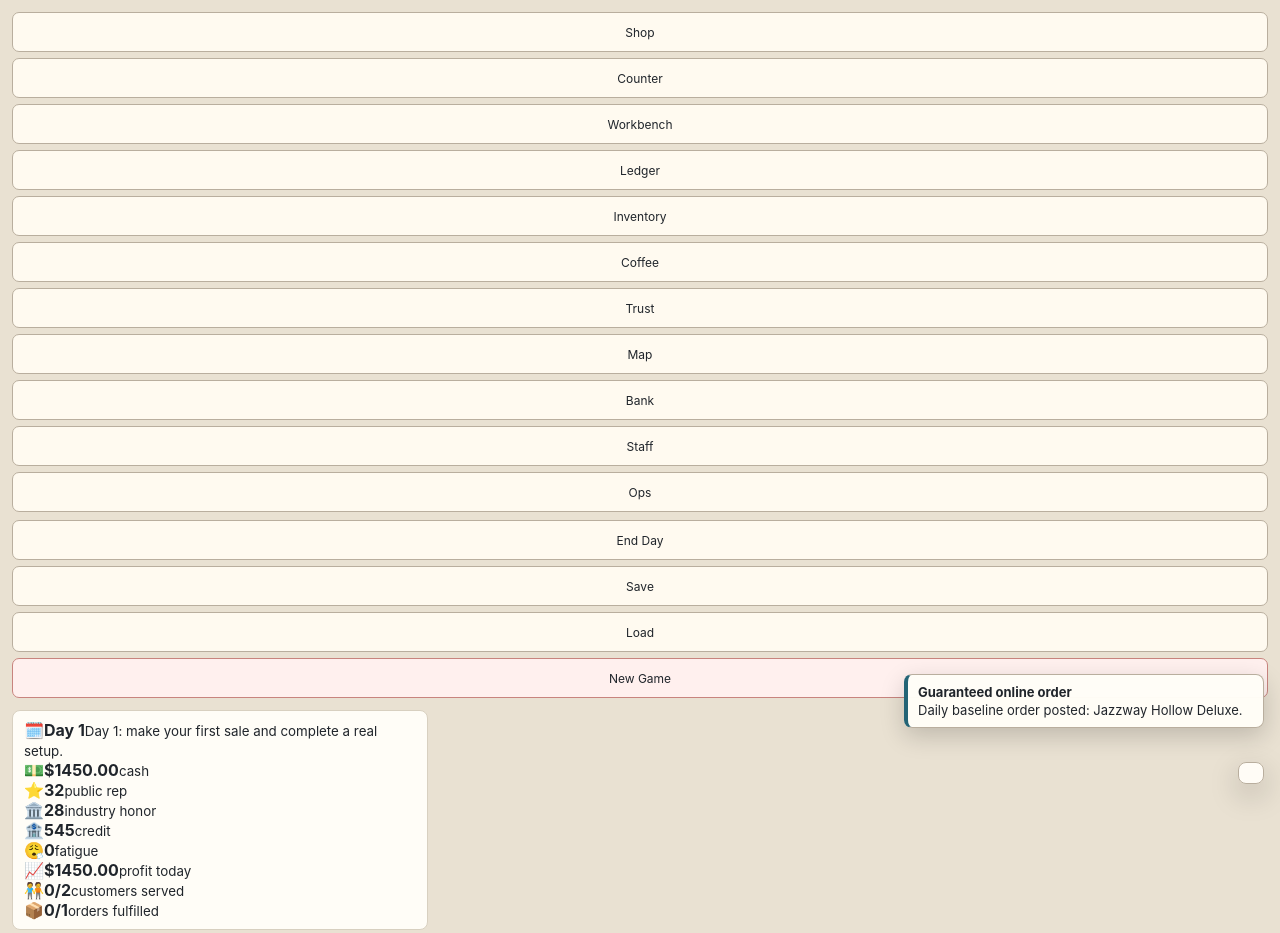
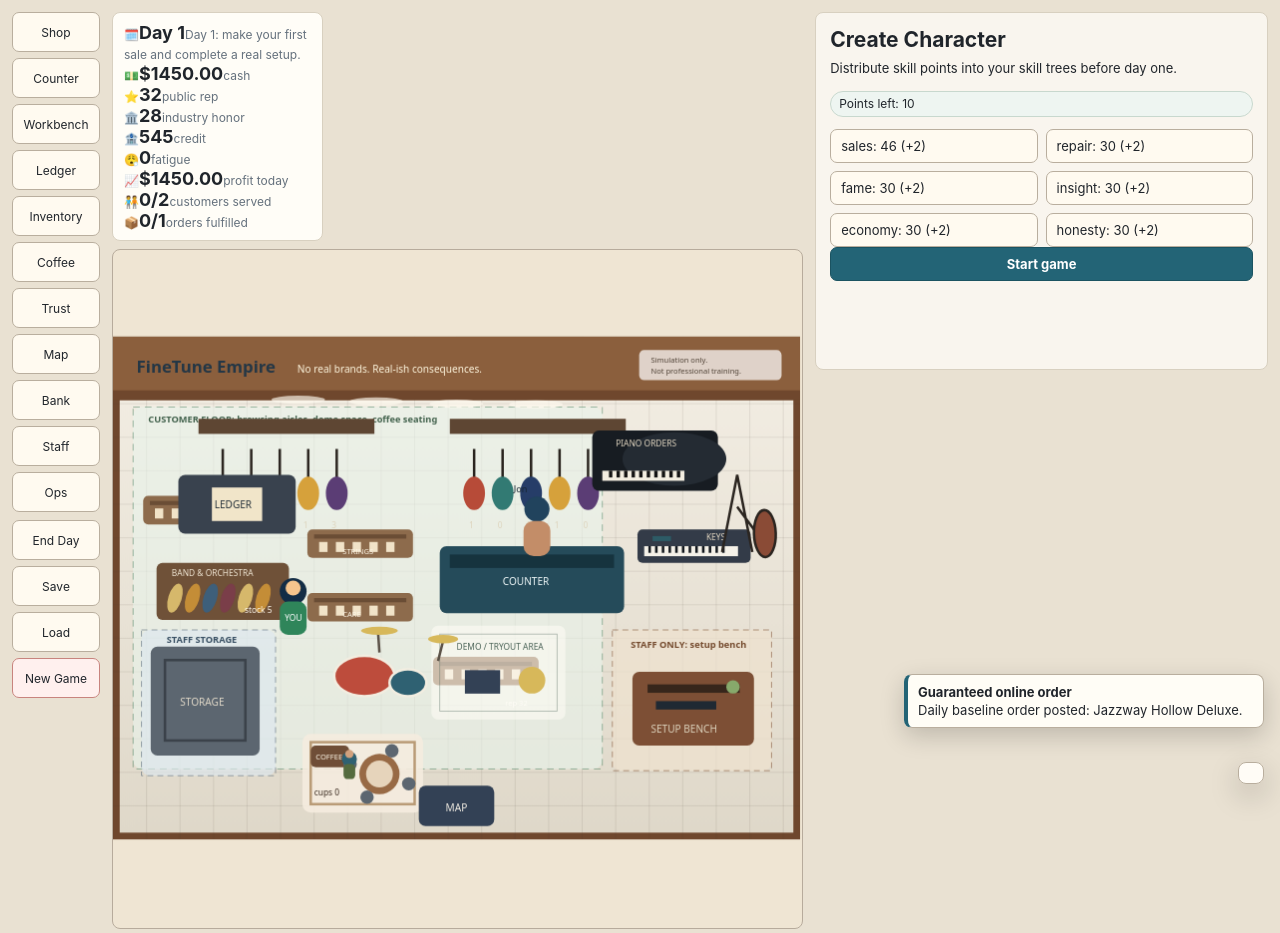
Before and after one commit to kaaneyy/test, a website with bundled scripts: page index.html in a window 1280 px wide. Shown: the top 933 px of the page. Built offline with nearby package versions, Linux system fonts and the light colour scheme; files whose address does not match are found by name.

Commit message:
Update styles.css

```diff
--- a/styles.css
+++ b/styles.css
@@ -71,7 +71,7 @@ button.primary {
 
 .app-shell {
   display: grid;
-  grid-template-columns: 88px minmax(5, 1.45fr) minmax(360px, 0.95fr);
+  grid-template-columns: 88px minmax(0, 1.45fr) minmax(360px, 0.95fr);
   gap: 12px;
   width: 100%;
   min-height: 100dvh;
@@ -116,11 +116,11 @@ button.primary {
   justify-content: center;
 }
 
-. strong {
+.hud strong {
   font-size: 18px;
 }
 
-. span,
+.hud span,
 .muted,
 small {
   color: var(--muted);
@@ -541,8 +541,7 @@ li {
     padding: 8px;
   }
 
-  .-line,
-  .,
+  .hud,
   .stat-grid,
   .measurement-grid,
   .subgrid,
@@ -572,4 +571,3 @@ li {
 .hud-pill{display:flex;align-items:center;gap:8px;padding:10px;border:1px solid var(--line);background:var(--panel);border-radius:10px;min-width:120px;flex:0 0 auto;}
 .hud-pill span{font-size:16px;}
 .hud-pill strong{font-size:18px;line-height:1;}
-.hud-pill small{font-size:11px;color:var(--muted);white-space:nowrap;overflow:hidden;text-overflow:ellipsis;}
```
